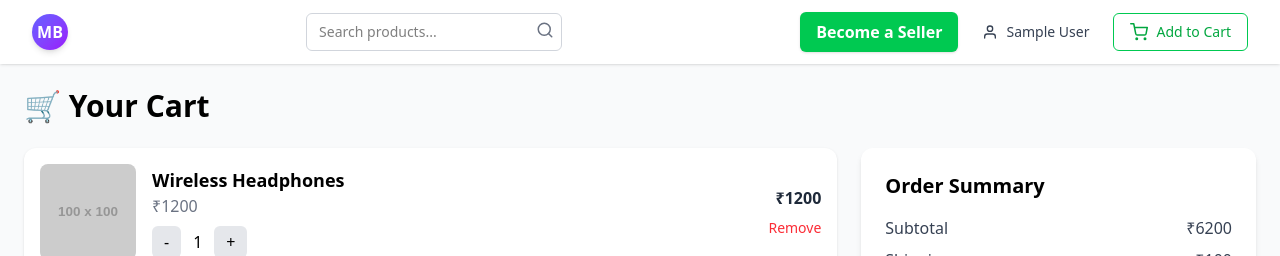
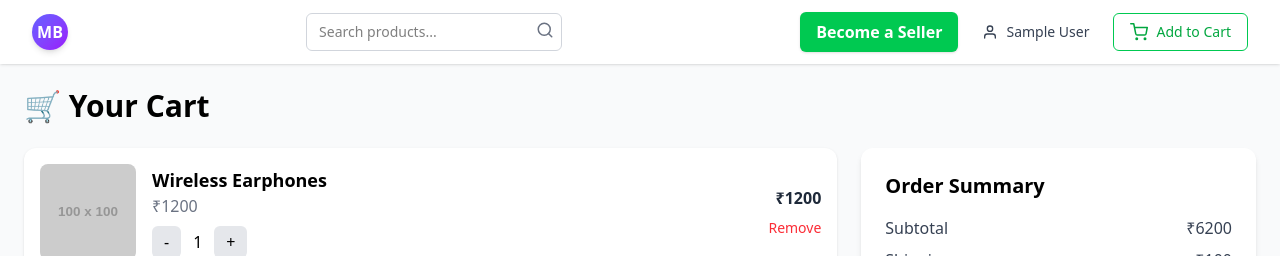
Before and after one commit to somaysen/flipkart, a React app in the folder frontend/: page /user/add-to-card in a window 1280 px wide. Shown: the top 256 px of the page. Built offline with nearby package versions, Linux system fonts and the light colour scheme; sample sign-in values are in the browser's storage; the HTML template or start-up script is replaced by a standard one.

Commit message:
something

```diff
--- a/frontend/src/pages/AddToCard.jsx
+++ b/frontend/src/pages/AddToCard.jsx
@@ -5,7 +5,7 @@ function AddToCard() {
   const [cartItems, setCartItems] = useState([
     {
       id: 1,
-      title: "Wireless Headphones",
+      title: "Wireless Earphones",
       price: 1200,
       quantity: 1,
       image:
```
